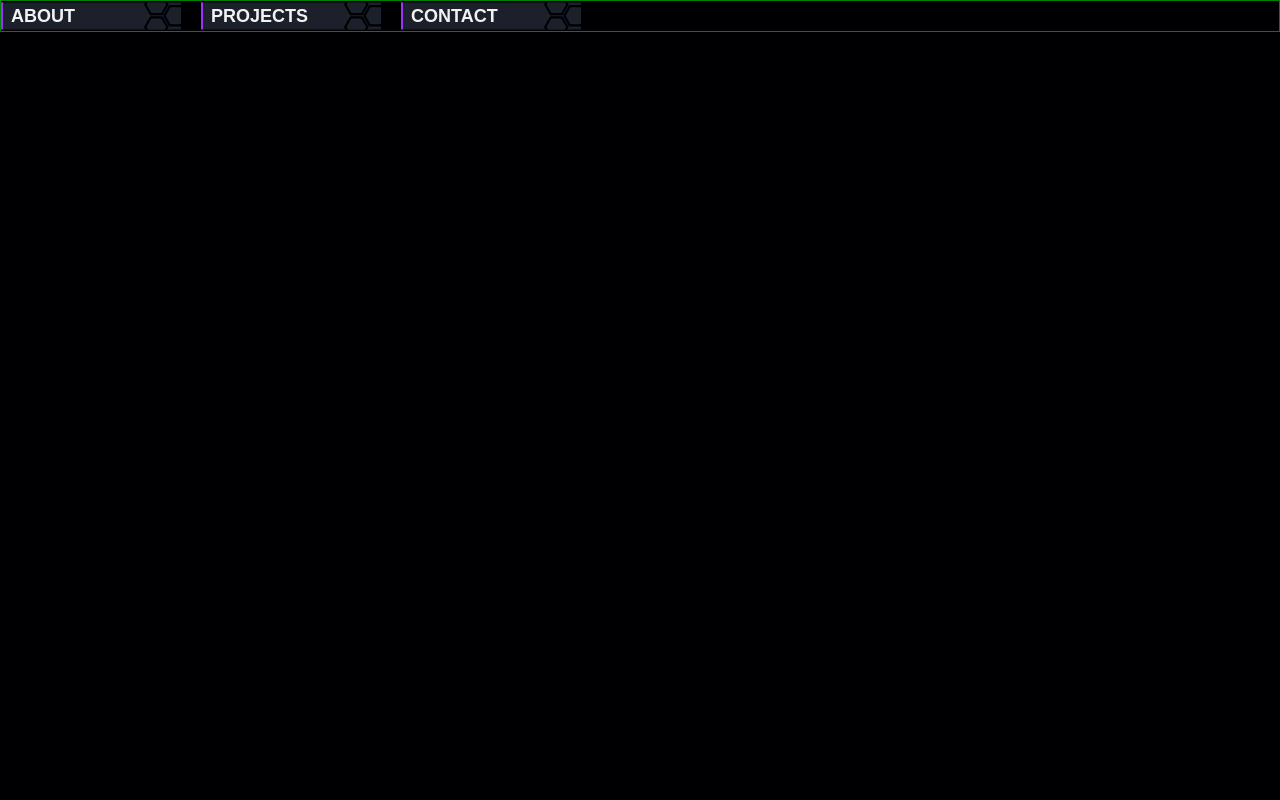
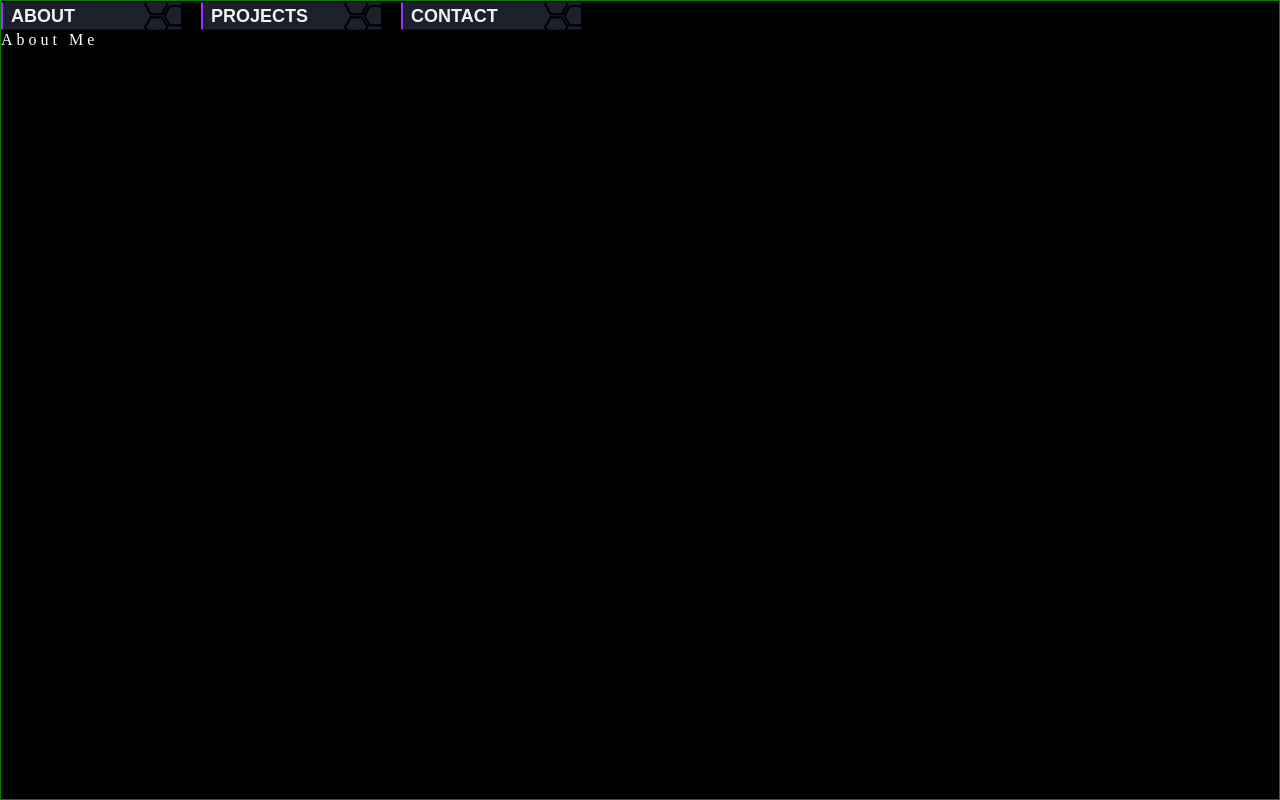
Before and after one commit to Giorgi014/portfolio, a Next.js app: page /home/main in a window 1280 px wide. Both pictures are taken after a click on the button "ABOUT". Built offline with nearby package versions, Linux system fonts and the light colour scheme.

Commit message:
refactor: Create reusable Container component and integrate into header structure

```diff
--- a/src/app/home/main/about/page.tsx
+++ b/src/app/home/main/about/page.tsx
@@ -1,14 +1,31 @@
+"use client";
+
 import { HexBg } from "@/components/hex-bg";
 import { Button } from "@/components/header-button";
+import { Container } from "@/components/container";
 import "./style/about.scss";
+import { useState } from "react";
 
 const About = () => {
+  const [isOpen, setIsOpen] = useState<boolean>(false);
+
+  const handleButton = () => {
+    setIsOpen(!isOpen);
+  };
+
   return (
     <div className="about">
-      <Button className="about_btn">
-        <h1 className="about_title">about</h1>
+      <Button className="about_btn" onClick={handleButton}>
+        <p className="about_title">about</p>
         <HexBg className="about__bg" bgColor="#1C202B" borderColor="#000000" />
       </Button>
+      {isOpen ? (
+        <Container className="about_container">
+          <p>About Me</p>
+        </Container>
+      ) : (
+        ""
+      )}
     </div>
   );
 };
--- a/src/app/home/main/about/style/about.scss
+++ b/src/app/home/main/about/style/about.scss
@@ -73,4 +73,9 @@
   .hex-bg__rect {
     transition: fill 0.25s ease-in-out;
   }
+  &_container {
+    position: absolute;
+    top: 100%;
+    left: 0;
+  }
 }
--- a/src/app/home/main/contact/page.tsx
+++ b/src/app/home/main/contact/page.tsx
@@ -1,18 +1,35 @@
+"use client";
+
 import { HexBg } from "@/components/hex-bg";
 import { Button } from "@/components/header-button";
+import { Container } from "@/components/container";
 import "./style/contact.scss";
+import { useState } from "react";
 
 const Contact = () => {
+  const [isOpen, setIsOpen] = useState<boolean>(false);
+
+  const handleButton = () => {
+    setIsOpen(!isOpen);
+  };
+
   return (
     <div className="contact">
-      <Button className="contact_btn">
-        <h1 className="contact_title">Contact</h1>
+      <Button className="contact_btn" onClick={handleButton}>
+        <p className="contact_title">Contact</p>
         <HexBg
           className="contact__bg"
           bgColor="#1C202B"
           borderColor="#000000"
         />
       </Button>
+      {isOpen ? (
+        <Container className="contact_container">
+          <p>Contact</p>
+        </Container>
+      ) : (
+        ""
+      )}
     </div>
   );
 };
--- a/src/app/home/main/contact/style/contact.scss
+++ b/src/app/home/main/contact/style/contact.scss
@@ -74,4 +74,9 @@
   .hex-bg__rect {
     transition: fill 0.25s ease-in-out;
   }
+  &_container {
+    position: absolute;
+    top: 100%;
+    left: 0;
+  }
 }
--- a/src/app/home/main/pojects/page.tsx
+++ b/src/app/home/main/pojects/page.tsx
@@ -1,18 +1,35 @@
+"use client";
+
 import { HexBg } from "@/components/hex-bg";
 import { Button } from "@/components/header-button";
+import { Container } from "@/components/container";
 import "./style/projects.scss";
+import { useState } from "react";
 
 const Projects = () => {
+  const [isOpen, setIsOpen] = useState<boolean>(false);
+
+  const handleButton = () => {
+    setIsOpen(!isOpen);
+  };
+
   return (
     <div className="projects">
-      <Button className="projects_btn">
-        <h1 className="projects_title">Projects</h1>
+      <Button className="projects_btn" onClick={handleButton}>
+        <p className="projects_title">Projects</p>
         <HexBg
           className="projects__bg"
           bgColor="#1C202B"
           borderColor="#000000"
         />
       </Button>
+      {isOpen ? (
+        <Container className="projects_container">
+          <p>Projects</p>
+        </Container>
+      ) : (
+        ""
+      )}
     </div>
   );
 };
--- a/src/app/home/main/pojects/style/projects.scss
+++ b/src/app/home/main/pojects/style/projects.scss
@@ -65,4 +65,9 @@
   .hex-bg__rect {
     transition: fill 0.25s ease-in-out;
   }
+  &_container {
+    position: absolute;
+    top: 100%;
+    left: 0;
+  }
 }
--- a/src/app/home/main/style/main.scss
+++ b/src/app/home/main/style/main.scss
@@ -5,8 +5,9 @@
 }
 
 .main_container {
-  @include displayCenter(flex-start, center);
+  @include displayCenter(flex-start, flex-start);
   gap: 20px;
   width: 100%;
+  height: 100vh;
   border: 1px solid green;
 }
--- /dev/null
+++ b/src/components/container.tsx
@@ -0,0 +1,5 @@
+import { ContainerProps } from "./type";
+
+export const Container = ({ className, children }: ContainerProps) => {
+  return <div className={className}>{children}</div>;
+};
--- a/src/components/header-button.tsx
+++ b/src/components/header-button.tsx
@@ -1,5 +1,9 @@
 import { ButtonProps } from "./type";
 
-export const Button = ({ className, children }: ButtonProps) => {
-  return <button className={className}>{children}</button>;
+export const Button = ({ className, children, onClick }: ButtonProps) => {
+  return (
+    <button className={className} onClick={onClick}>
+      {children}
+    </button>
+  );
 };
--- a/src/components/type.ts
+++ b/src/components/type.ts
@@ -8,4 +8,10 @@ export type HexBgProps = {
 export type ButtonProps = {
   className: string;
   children: React.ReactNode;
+  onClick: () => void;
 };
+
+export type ContainerProps = {
+  className: string;
+  children: React.ReactNode;
+};
```
